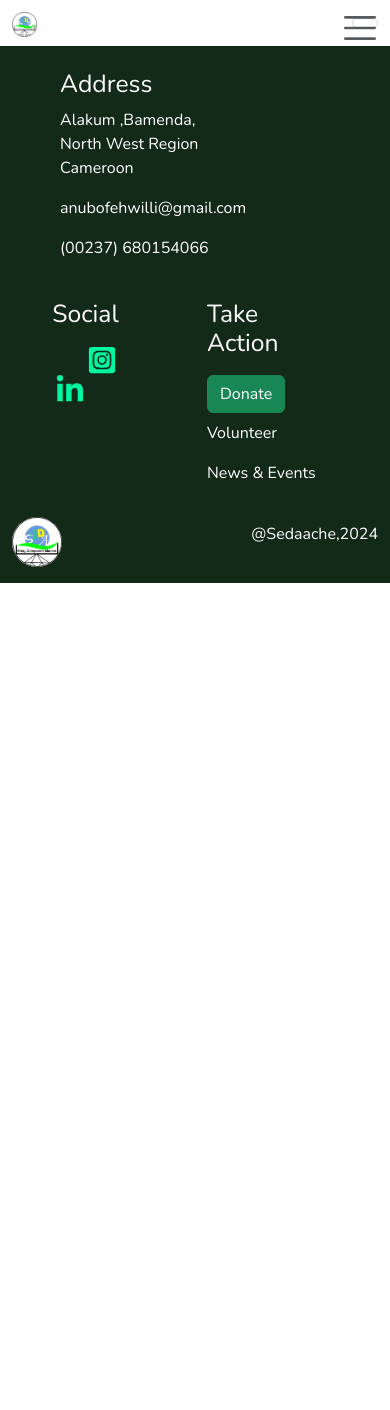
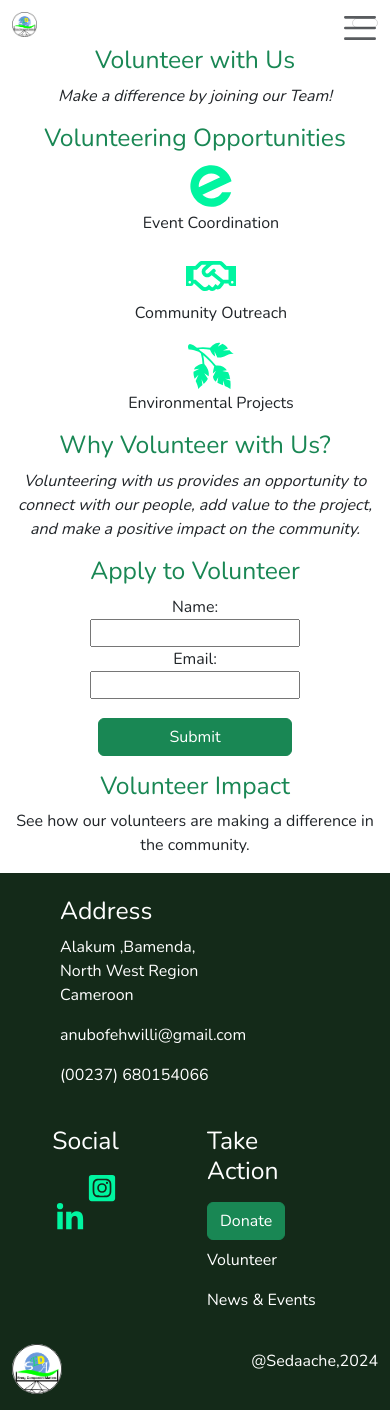
Before and after one commit to yvette809/seda, a React (Create React App) app: page /volunteer in a window 390 px wide. Before the commit the page ends 844 px from the top, so only its background shows below. Built offline with nearby package versions, Linux system fonts and the light colour scheme; some icons are missing.

Commit message:
donation and volunteer pages added

```diff
--- a/src/App.js
+++ b/src/App.js
@@ -12,6 +12,8 @@ import Cultivation from './pages/Cultivation'
 import Climate from './pages/Climate'
 import Donation from './pages/Donation'
 import Footer from './components/Footer'
+import Volunteer from './pages/Volunteer'
+import News from './pages/News'
 
 const App = () => {
   return (
@@ -28,6 +30,8 @@ const App = () => {
     <Route path="cultivation" element={<Cultivation/>} />
     <Route path="climate-action" element={<Climate/>} />
     <Route path="donation" element={<Donation/>} />
+    <Route path="volunteer" element={<Volunteer/>} />
+    <Route path="news" element={<News/>} />
        {/*    <Route path="*" element={<NoPage />} /> */}
 
       </Routes>
--- a/src/components/DonationBanner.jsx
+++ b/src/components/DonationBanner.jsx
@@ -7,7 +7,7 @@ const DonationBanner = ({title1, title2,action}) => {
     <div className="container-fluid text-white donation-banner mt-3">
         <h3>{title1 && title1}</h3>
         <p>{title2}</p>
-        <Link to="/donate"><Button className='text-align-center' variant='success'>{action}</Button></Link>
+        <Link to="/donation"><Button className='text-align-center' variant='success'>{action}</Button></Link>
     </div>
   )
 }
--- a/src/components/Footer.jsx
+++ b/src/components/Footer.jsx
@@ -1,50 +1,3 @@
-/* import React from 'react'
-import {FaFacebookF} from 'react-icons/fa6'
-import {FaInstagramSquare} from 'react-icons/fa'
-import {FaLinkedinIn} from 'react-icons/fa'
-import {FaYoutube} from 'react-icons/fa6'
-import {BsFillArrowUpCircleFill} from 'react-icons/bs'
-import {Button} from 'react-bootstrap'
-import logo from '../assets/logo-01.jpg'
-
-const Footer = () => {
-
-  return (
-    <div className='container-fluid footer'>
-    <div className=" d-flex justify-content-around footer-params ">
-    <div className="contact-us text-white font-weight-bolder px-5 pt-4">
-        <h2 className="contact">Address</h2>
-        <p>Alakum ,Bamenda,<br/>North West Region <br/> Cameroon</p>
-        <p>anubofehwilli@gmail.com</p>
-        <p>(00237) 680154066</p>
-    </div>
-    <div className="social text-white font-weight-bolder pt-4">
-        <h2 className="contact text-center mb-3">Social</h2>
-            <a href="https://wwww.facebook.com/sedaache " className='icon mx-2'><FaFacebookF/></a>
-            <a href="https://instagram.com/sedaache " className='icon mx-2'><FaInstagramSquare/></a>
-            <a href="https://bit.ly/3MHlu3B" className='icon mx-2'><FaLinkedinIn/></a>
-            <a href="https://youtube.com/@seda_ache" className='icon mx-2'><FaYoutube/></a>
-    </div>
-
-    <div className="contact-us text-white font-weight-bolder px-5 pt-4">
-        <h2 className="action mb-3">Take Action</h2>
-       <Button className='donate mb-2' variant='success'>Donate</Button>
-        <p>Volunteer</p>
-        <p>News & Events</p>
-    </div>
-
-</div>
-<div className="logo-signature d-flex justify-content-between pb-3">
-        <img src={logo} alt="Seda logo" className='logo2' />
-        <p className='text-white'>@Sedaache,2003</p>
-        <a href="/#"><BsFillArrowUpCircleFill/></a>
-    </div>
-</div>
-  )
-}
-
-export default Footer */
-
 import React from "react";
 import { FaFacebookF } from "react-icons/fa6";
 import { FaInstagramSquare } from "react-icons/fa";
@@ -53,6 +6,7 @@ import { FaYoutube } from "react-icons/fa6";
 import { BsFillArrowUpCircleFill } from "react-icons/bs";
 import { Button } from "react-bootstrap";
 import logo from "../assets/logo-01.jpg";
+import { Link } from "react-router-dom";
 
 const Footer = () => {
   return (
@@ -88,13 +42,19 @@ const Footer = () => {
             </a>
           </div>
 
-          <div className="contact-us text-white font-weight-bolder px-5 pt-4 col">
+          <div className="contact-us text-white font-weight-bolder px-5 pt-4 col ">
             <h2 className="action mb-3">Take Action</h2>
-            <Button className="donate mb-2" variant="success">
-              Donate
-            </Button>
-            <p>Volunteer</p>
-            <p>News & Events</p>
+            <Link to="/donation">
+              <Button className="donate mb-2" variant="success">
+                Donate
+              </Button>
+            </Link>
+
+            <p>
+              {" "}
+              <Link to="/volunteer" className="volunteer-link">Volunteer</Link>{" "}
+            </p>
+            <Link to="/news" className="news-link"><p >News & Events</p></Link>
           </div>
         </div>
       </div>
--- /dev/null
+++ b/src/components/VolunteerForm.jsx
@@ -0,0 +1,27 @@
+import React from "react";
+import { Button } from "react-bootstrap";
+
+
+const VolunteerForm = () => {
+  // Implement your form logic here
+
+  return (
+    <section className="volunteer-form mb-3">
+      <h2 className="text-success">Apply to Volunteer</h2>
+      <form className="volunteer-form">
+        {/* Add your form fields and logic here */}
+        <label htmlFor="name" className="mx-2">Name:</label>
+        <input type="text" id="name" name="name" />
+
+        <label htmlFor="email" className="mx-2">Email:</label>
+        <input type="email" id="email" name="email" />
+
+        {/* Add more form fields as needed */}
+
+        <Button type="submit" className="mx-2" variant="success">Submit</Button>
+      </form>
+    </section>
+  );
+};
+
+export default VolunteerForm;
--- a/src/index.css
+++ b/src/index.css
@@ -117,6 +117,15 @@ a.icon svg {
 .logo2 {
   border-radius: 50%;
 }
+
+.volunteer-link,
+.news-link {
+  color: #fff;
+}
+.volunteer-link:hover,
+.news-link:hover {
+  text-decoration: none;
+}
 /* End of home */
 
 /* hero*/
@@ -203,7 +212,50 @@ ul.objectives li {
   background-repeat: no-repeat;
 }
 /* end of sponsors */
+/* donation */
 
+.content {
+  position: relative;
+  z-index: 1;
+  padding: 20px;
+  color: #ffffff;
+  height: 60vh;
+  border: 1px solid darkcyan;
+  background-color: red;
+  font-weight: 700;
+}
+/* Donation Styles */
+.donation-container {
+  background-color: #f8f9fa; /* Set a background color */
+  padding: 20px;
+  text-align: center;
+}
+
+.donation-content {
+  max-width: 600px;
+  margin: 2rem auto;
+}
+
+.donation-content h2 {
+  color: #142a19;
+}
+.donation-content p:nth-child(2) {
+  font-weight: bold;
+  color: #28a745;
+}
+
+small {
+  display: block;
+  margin-top: 10px;
+  font-style: italic;
+  color: #6c757d;
+}
+
+/* end of donation */
+/* volunteer */
+.opportunities ul {
+  list-style-type: none;
+}
 /* media queries */
 /* mobile */
 
@@ -240,21 +292,20 @@ ul.objectives li {
     align-items: center;
   }
 
-
   .home-pointer {
     display: none;
   }
   /* end of home */
 
   /* vision */
-  .img-1{
+  .img-1 {
     margin: 1.2rem auto;
   }
-  .title{
+  .title {
     color: #00f5a0;
   }
 
-  p.vision{
+  p.vision {
     display: flex;
     justify-content: center;
     transform: translateX(0);
@@ -263,6 +314,17 @@ ul.objectives li {
     box-shadow: 2px 2px 5px rgba(0, 0, 0, 0.1);
   }
   /* end of vision */
+
+  /* volunteer */
+  .volunteer-form {
+    display: inline-flex;
+    flex-direction: column;
+  }
+
+  .volunteer-form button {
+    margin-top: 1.2rem;
+  }
+  /* end of volunteer */
 }
 
 /* ipads */
@@ -296,14 +358,14 @@ ul.objectives li {
   }
 
   /* vision */
-   .img-1{
+  .img-1 {
     margin: 1.2rem auto;
   }
-   .title{
+  .title {
     color: #00f5a0;
   }
 
-   p.vision{
+  p.vision {
     display: flex;
     justify-content: center;
     transform: translateX(0);
@@ -312,4 +374,14 @@ ul.objectives li {
     box-shadow: 2px 2px 5px rgba(0, 0, 0, 0.1);
   }
   /* end of vision */
+  /* volunteer */
+  .volunteer-form {
+    display: inline-flex;
+    flex-direction: column;
   }
+
+  .volunteer-form button {
+    margin-top: 1.2rem;
+  }
+  /* end of volunteer */
+}
--- a/src/pages/Donation.jsx
+++ b/src/pages/Donation.jsx
@@ -2,8 +2,14 @@ import React from 'react'
 
 const Donation = () => {
   return (
-    <div>Donation</div>
-  )
-}
-
+    <div className="donation-container">
+      <div className="donation-content">
+        <h2> We Are Here Because Of You</h2>
+        <p className='mb-2'>Join The Movement By Donating to This Account</p>
+        <p className='mb-2'>Ache Williams Anubofe</p>
+        <small>Mobile Money Number: +237 680 15 40 66</small>
+      </div>
+    </div>
+  );
+};
 export default Donation
--- /dev/null
+++ b/src/pages/News.jsx
@@ -0,0 +1,9 @@
+import React from 'react'
+
+const News = () => {
+  return (
+    <div>Coming Soon....</div>
+  )
+}
+
+export default News
--- /dev/null
+++ b/src/pages/Volunteer.jsx
@@ -0,0 +1,57 @@
+import React from "react";
+import VolunteerForm from "../components/VolunteerForm";
+import { CgEventbrite } from "react-icons/cg";
+import { FaRegHandshake } from "react-icons/fa";
+import { GiTreeBranch } from "react-icons/gi";
+
+const Volunteer = () => {
+  return (
+    <>
+      <div className="volunteer-container container text-center">
+        <div className="volunteer-content">
+          <h2 className="text-success">Volunteer with Us</h2>
+          <p><em>Make a difference by joining our Team!</em></p>
+
+          <section className="opportunities">
+            <h2 className="text-success">Volunteering Opportunities</h2>
+            <ul>
+              <li>
+                <CgEventbrite />
+                <p className="mr-3">Event Coordination</p>
+              </li>
+              <li>
+                <FaRegHandshake/>
+                <p className="mr-3">Community Outreach</p>
+              </li>
+              <li>
+                <GiTreeBranch />
+                <p className="ml-3">Environmental Projects</p>
+              </li>
+            </ul>
+          </section>
+
+          <section className="why-volunteer">
+            <h2 className="text-success">Why Volunteer with Us?</h2>
+            <p><em>
+              Volunteering with us provides an opportunity to <br />
+              connect with our people, add value to the project,
+              <br /> and make a positive impact on the community.</em>
+            </p>
+          </section>
+
+          <VolunteerForm />
+
+          <section className="impact">
+            <h2 className="text-success">Volunteer Impact</h2>
+            <p>
+              See how our volunteers are making a difference in the community.
+            </p>
+            {/* I will include pics here */}
+          </section>
+        </div>
+      </div>
+    </>
+  );
+};
+
+export default Volunteer;
```
Lines whose indentation alone changed are shown as unchanged.
